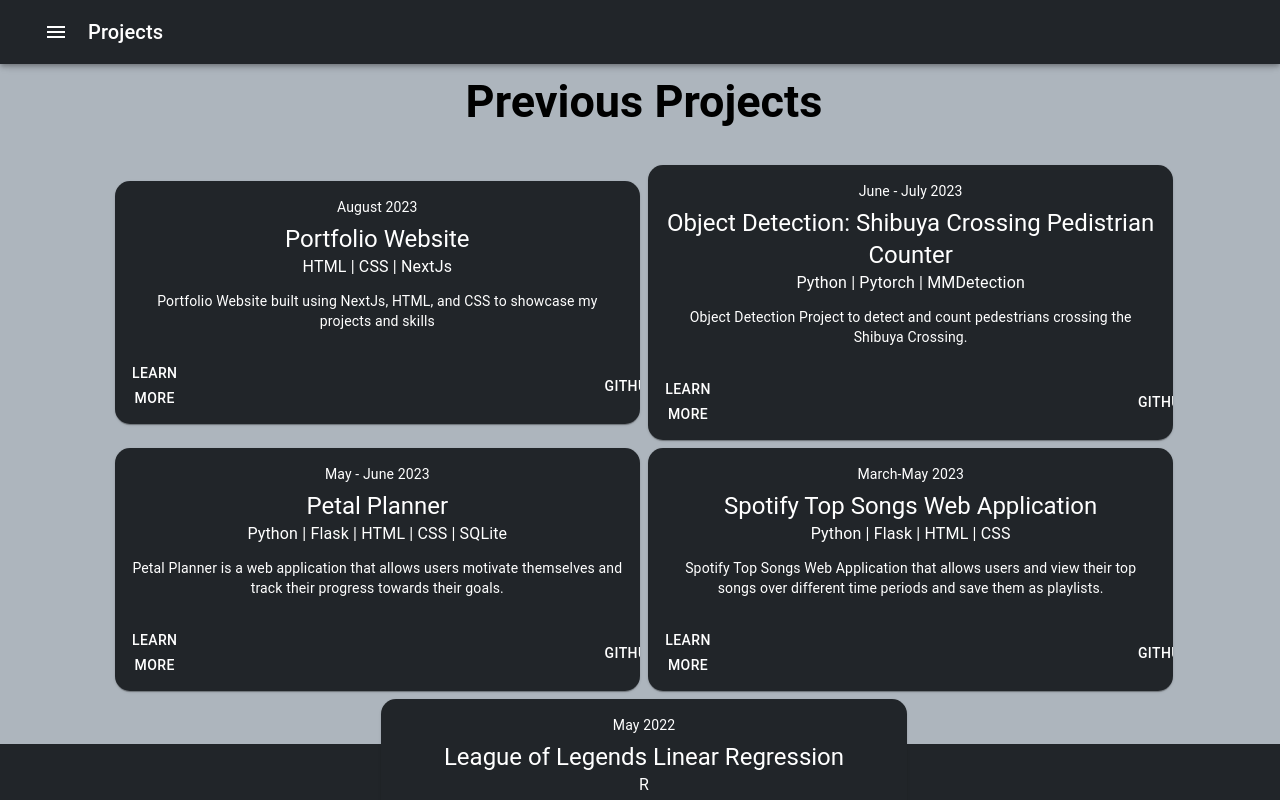
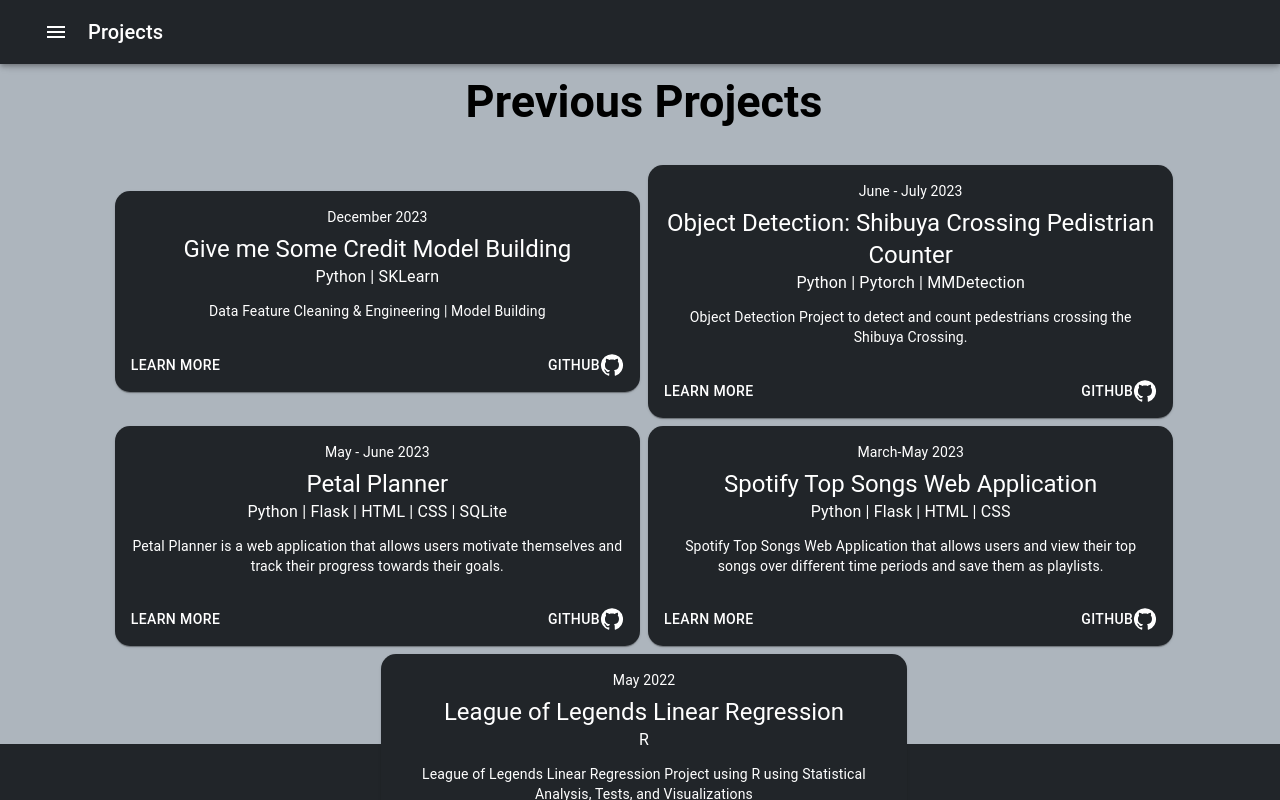
Before and after one commit to KabinAnalyzes/portfolio-site, a Next.js app: page /Projects in a window 1280 px wide. Shown: the top 800 px of the page. Built offline with nearby package versions, Linux system fonts and the light colour scheme.

Commit message:
Project Page Update/ Flex Fix

```diff
--- a/pages/Projects.js
+++ b/pages/Projects.js
@@ -37,23 +37,23 @@
     <React.Fragment>
       <CardContent>
         <Typography sx={{ fontSize: 14 }} gutterBottom>
-          August 2023
+          December 2023
         </Typography>
         <Typography variant="h5" component="div">
-          Portfolio Website
+          Give me Some Credit Model Building
         </Typography>
         <Typography sx={{ mb: 1.5 }} >
-          HTML | CSS | NextJs
+          Python | SKLearn
         </Typography>
         <Typography variant="body2">
-          Portfolio Website built using NextJs, HTML, and CSS to showcase my projects and skills
+          Data Feature Cleaning & Engineering | Model Building
           <br />
         </Typography>
       </CardContent>
-      <CardActions sx={{gap:52}}>
+      <CardActions sx={{ display: 'flex', justifyContent: 'space-between' }}>
       <Link href="projects/Portfolio"><Button>Learn More</Button></Link>
         <Button>
-          <Link href="https://github.com/KabinAnalyzes/Personal-Site"target="_blank">
+          <Link href="https://github.com/KabinAnalyzes/GiveMeSomeCredit"target="_blank">
           <Badge badgeContent={0} color= "primary">
                 Github  <GitHubIcon />
           </Badge>
@@ -80,7 +80,7 @@
           <br />
         </Typography>
       </CardContent>
-      <CardActions sx={{gap:52}}>
+      <CardActions sx={{ display: 'flex', justifyContent: 'space-between' }}>
       <Link href="projects/SCBD"><Button>Learn More</Button></Link>
         <Button>
           <Link href="https://github.com/KabinAnalyzes/Shinjuku-ObjectDetection"target="_blank">
@@ -110,7 +110,7 @@
           <br />
         </Typography>
       </CardContent>
-      <CardActions sx={{gap:52}}>
+      <CardActions sx={{ display: 'flex', justifyContent: 'space-between' }}>
       <Link href="projects/petalplanner"><Button>Learn More</Button></Link>
         <Button>
           <Link href="https://github.com/KabinAnalyzes/PetalPlanner"target="_blank">
@@ -141,8 +141,7 @@
           <br />
         </Typography>
       </CardContent>
-      <CardActions
-      sx={{gap:52}}>
+      <CardActions sx={{ display: 'flex', justifyContent: 'space-between' }}>
       <Link href="projects/SpotifyTop"><Button>Learn More</Button></Link>
         <Button>
           <Link href="https://github.com/KabinAnalyzes/SpotipyV2---Git"target="_blank">
@@ -172,7 +171,7 @@
           <br />
         </Typography>
       </CardContent>
-      <CardActions sx={{gap:52}}>
+      <CardActions sx={{ display: 'flex', justifyContent: 'space-between' }}>
         <Link href="projects/lolreg"><Button>Learn More</Button></Link>
         <Button>
           <Link href="https://github.com/KabinAnalyzes/Machine-Learning-Portfolio/tree/main/LeagueOfLegendsRegression"target="_blank">
--- a/pages/index.js
+++ b/pages/index.js
@@ -75,7 +75,7 @@
         <div className={styles.education}>
           <h2>Education</h2>
           <h3>Pomona College</h3>
-          <h4>Major: Mathematics and Statistics</h4>
+          <h4>Bachelors of Arts in Mathematics and <br></br>Statistics</h4>
         </div>
     </div>
     </div>
--- a/styles/Home.module.css
+++ b/styles/Home.module.css
@@ -150,6 +150,6 @@
 .education h4 {
   position: inherit;
   top: 165px;
-  right: 46px;
+  right: 20px;
   font-size: 15px;
 }
```
